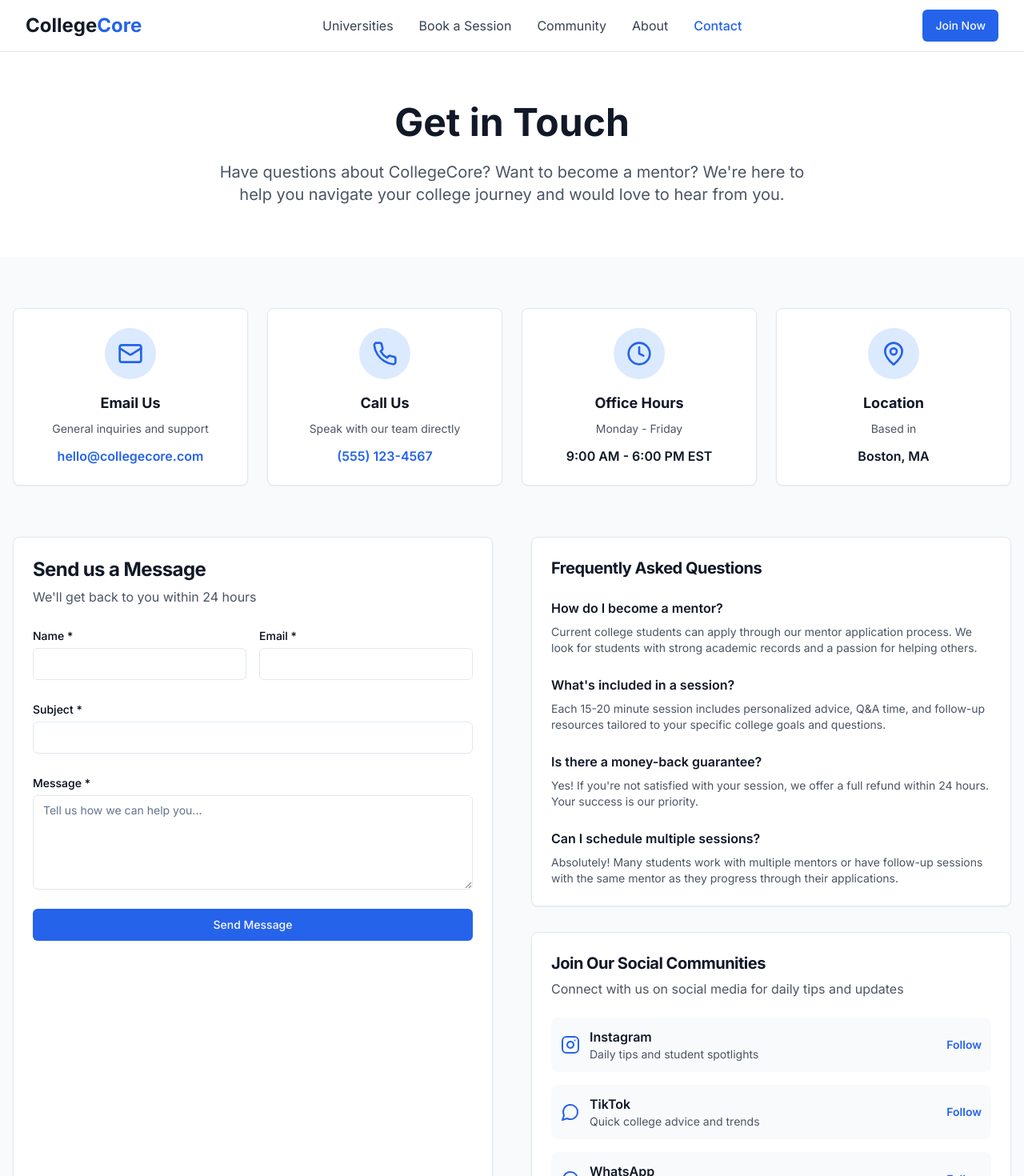
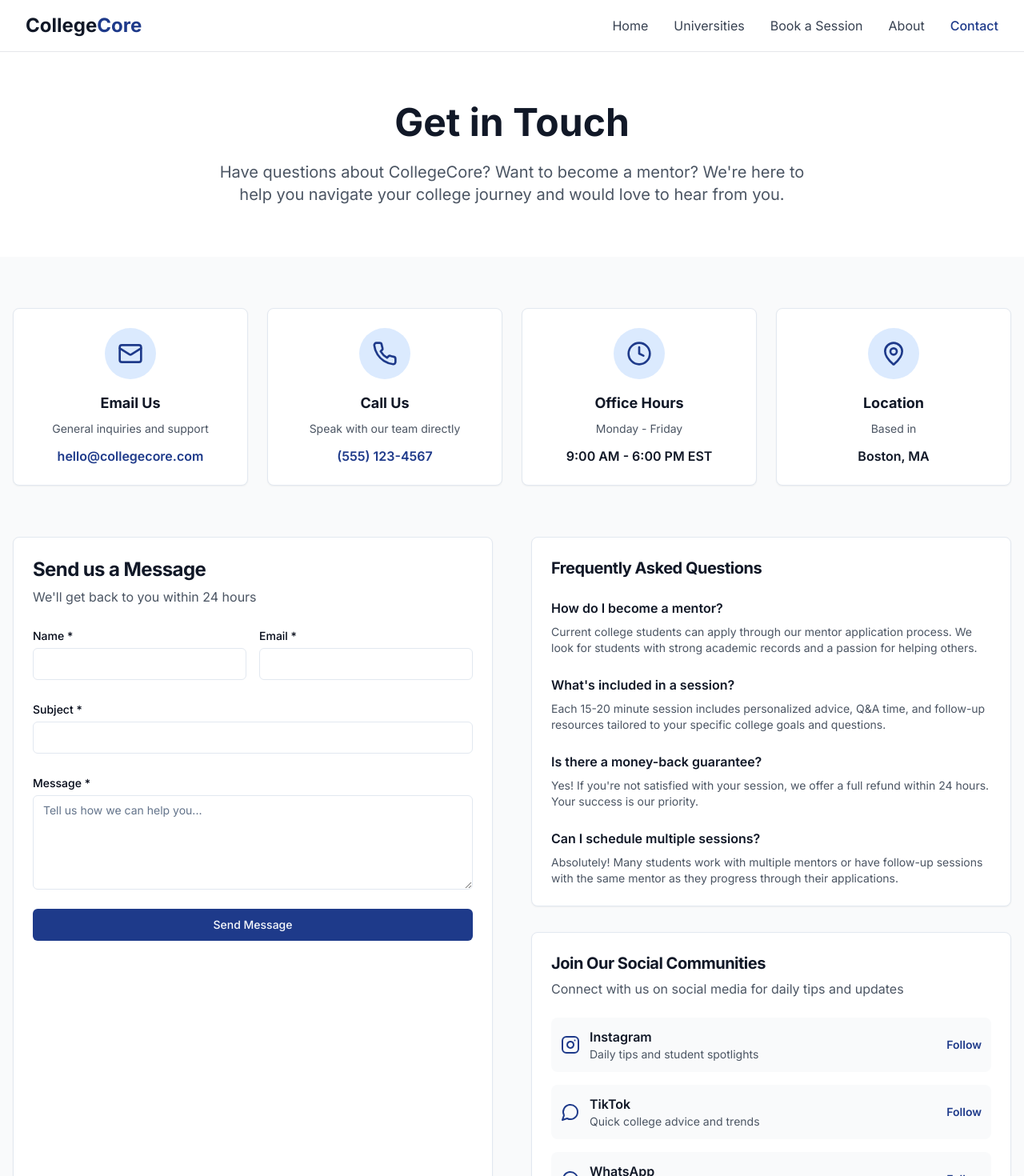
Before and after one commit to ibdesignproject/collegecore-pathways-unlocked, a React (Vite) app: page /contact in a window 1280 px wide. Shown: the top 1470 px of the page at 80% size. Built offline with nearby package versions, Linux system fonts and the light colour scheme.

Commit message:
Refactor: Improve navigation in About and Contact
Removed the "Join Now" button and updated the About and Contact pages to ensure consistent navigation.

```diff
--- a/src/pages/About.tsx
+++ b/src/pages/About.tsx
@@ -57,19 +57,16 @@ const About = () => {
           <div className="flex justify-between items-center h-16">
             <div className="flex items-center">
               <Link to="/" className="text-2xl font-bold text-gray-900">
-                College<span className="text-blue-600">Core</span>
+                College<span className="text-blue-900">Core</span>
               </Link>
             </div>
             <div className="hidden md:flex items-center space-x-8">
-              <Link to="/universities" className="text-gray-700 hover:text-blue-600 transition-colors">Universities</Link>
-              <Link to="/book-session" className="text-gray-700 hover:text-blue-600 transition-colors">Book a Session</Link>
-              <Link to="/community" className="text-gray-700 hover:text-blue-600 transition-colors">Community</Link>
-              <Link to="/about" className="text-blue-600 font-medium">About</Link>
-              <Link to="/contact" className="text-gray-700 hover:text-blue-600 transition-colors">Contact</Link>
+              <Link to="/" className="text-gray-700 hover:text-blue-900 transition-colors">Home</Link>
+              <Link to="/universities" className="text-gray-700 hover:text-blue-900 transition-colors">Universities</Link>
+              <Link to="/book-session" className="text-gray-700 hover:text-blue-900 transition-colors">Book a Session</Link>
+              <Link to="/about" className="text-blue-900 font-medium">About</Link>
+              <Link to="/contact" className="text-gray-700 hover:text-blue-900 transition-colors">Contact</Link>
             </div>
-            <Button className="bg-blue-600 hover:bg-blue-700">
-              Join Now
-            </Button>
           </div>
         </div>
       </nav>
@@ -130,7 +127,7 @@ const About = () => {
               <Card key={index} className="text-center hover:shadow-lg transition-shadow">
                 <CardContent className="p-8">
                   <div className="bg-blue-100 w-16 h-16 rounded-full flex items-center justify-center mx-auto mb-6">
-                    <value.icon className="h-8 w-8 text-blue-600" />
+                    <value.icon className="h-8 w-8 text-blue-900" />
                   </div>
                   <h3 className="text-xl font-bold text-gray-900 mb-4">{value.title}</h3>
                   <p className="text-gray-600 leading-relaxed">{value.description}</p>
@@ -190,7 +187,7 @@ const About = () => {
                     className="w-32 h-32 rounded-full object-cover mx-auto mb-6 border-4 border-blue-100"
                   />
                   <h3 className="text-xl font-bold text-gray-900 mb-2">{member.name}</h3>
-                  <p className="text-blue-600 font-semibold mb-4">{member.role}</p>
+                  <p className="text-blue-900 font-semibold mb-4">{member.role}</p>
                   <p className="text-gray-600 text-sm leading-relaxed">{member.bio}</p>
                 </CardContent>
               </Card>
@@ -205,19 +202,19 @@ const About = () => {
           <h2 className="text-3xl font-bold text-gray-900 mb-12">Our Impact</h2>
           <div className="grid md:grid-cols-4 gap-8">
             <div>
-              <div className="text-4xl font-bold text-blue-600 mb-2">10,000+</div>
+              <div className="text-4xl font-bold text-blue-900 mb-2">10,000+</div>
               <div className="text-gray-600">Students Helped</div>
             </div>
             <div>
-              <div className="text-4xl font-bold text-blue-600 mb-2">500+</div>
+              <div className="text-4xl font-bold text-blue-900 mb-2">500+</div>
               <div className="text-gray-600">College Mentors</div>
             </div>
             <div>
-              <div className="text-4xl font-bold text-blue-600 mb-2">85%</div>
+              <div className="text-4xl font-bold text-blue-900 mb-2">85%</div>
               <div className="text-gray-600">Acceptance Rate to Top Choice</div>
             </div>
             <div>
-              <div className="text-4xl font-bold text-blue-600 mb-2">$50M+</div>
+              <div className="text-4xl font-bold text-blue-900 mb-2">$50M+</div>
               <div className="text-gray-600">In Scholarships Earned</div>
             </div>
           </div>
@@ -228,19 +225,14 @@ const About = () => {
       <section className="bg-gray-900 py-16 px-4">
         <div className="max-w-4xl mx-auto text-center">
           <h2 className="text-3xl font-bold text-white mb-6">
-            Join Our Mission
+            Ready to Start Your Journey?
           </h2>
           <p className="text-xl text-gray-300 mb-8">
-            Whether you're seeking guidance or want to become a mentor, you're part of our community.
+            Connect with college mentors who understand your path for just $20 per session.
           </p>
-          <div className="flex flex-col sm:flex-row gap-4 justify-center">
-            <Button size="lg" className="bg-blue-600 hover:bg-blue-700" asChild>
-              <Link to="/book-session">Get Started</Link>
-            </Button>
-            <Button size="lg" variant="outline" className="border-gray-600 text-white hover:bg-gray-800" asChild>
-              <Link to="/contact">Become a Mentor</Link>
-            </Button>
-          </div>
+          <Button size="lg" className="bg-blue-900 hover:bg-blue-800" asChild>
+            <Link to="/book-session">Book a Session</Link>
+          </Button>
         </div>
       </section>
     </div>
--- a/src/pages/Contact.tsx
+++ b/src/pages/Contact.tsx
@@ -95,19 +95,16 @@ const Contact = () => {
           <div className="flex justify-between items-center h-16">
             <div className="flex items-center">
               <Link to="/" className="text-2xl font-bold text-gray-900">
-                College<span className="text-blue-600">Core</span>
+                College<span className="text-blue-900">Core</span>
               </Link>
             </div>
             <div className="hidden md:flex items-center space-x-8">
-              <Link to="/universities" className="text-gray-700 hover:text-blue-600 transition-colors">Universities</Link>
-              <Link to="/book-session" className="text-gray-700 hover:text-blue-600 transition-colors">Book a Session</Link>
-              <Link to="/community" className="text-gray-700 hover:text-blue-600 transition-colors">Community</Link>
-              <Link to="/about" className="text-gray-700 hover:text-blue-600 transition-colors">About</Link>
-              <Link to="/contact" className="text-blue-600 font-medium">Contact</Link>
+              <Link to="/" className="text-gray-700 hover:text-blue-900 transition-colors">Home</Link>
+              <Link to="/universities" className="text-gray-700 hover:text-blue-900 transition-colors">Universities</Link>
+              <Link to="/book-session" className="text-gray-700 hover:text-blue-900 transition-colors">Book a Session</Link>
+              <Link to="/about" className="text-gray-700 hover:text-blue-900 transition-colors">About</Link>
+              <Link to="/contact" className="text-blue-900 font-medium">Contact</Link>
             </div>
-            <Button className="bg-blue-600 hover:bg-blue-700">
-              Join Now
-            </Button>
           </div>
         </div>
       </nav>
@@ -133,14 +130,14 @@ const Contact = () => {
               <Card key={index} className="text-center hover:shadow-lg transition-shadow">
                 <CardContent className="p-6">
                   <div className="bg-blue-100 w-16 h-16 rounded-full flex items-center justify-center mx-auto mb-4">
-                    <method.icon className="h-8 w-8 text-blue-600" />
+                    <method.icon className="h-8 w-8 text-blue-900" />
                   </div>
                   <h3 className="text-lg font-bold text-gray-900 mb-2">{method.title}</h3>
                   <p className="text-sm text-gray-600 mb-3">{method.description}</p>
                   {method.action ? (
                     <a
                       href={method.action}
-                      className="text-blue-600 hover:text-blue-700 font-semibold"
+                      className="text-blue-900 hover:text-blue-700 font-semibold"
                     >
                       {method.contact}
                     </a>
@@ -214,7 +211,7 @@ const Contact = () => {
                     />
                   </div>
 
-                  <Button type="submit" className="w-full bg-blue-600 hover:bg-blue-700">
+                  <Button type="submit" className="w-full bg-blue-900 hover:bg-blue-800">
                     Send Message
                   </Button>
                 </form>
@@ -272,7 +269,7 @@ const Contact = () => {
                   {socialCommunities.map((community, index) => (
                     <div key={index} className="flex items-center justify-between p-3 bg-gray-50 rounded-lg">
                       <div className="flex items-center">
-                        <community.icon className="h-6 w-6 text-blue-600 mr-3" />
+                        <community.icon className="h-6 w-6 text-blue-900 mr-3" />
                         <div>
                           <div className="font-semibold text-gray-900">{community.platform}</div>
                           <div className="text-sm text-gray-600">{community.description}</div>
@@ -282,7 +279,7 @@ const Contact = () => {
                         href={community.link}
                         target="_blank"
                         rel="noopener noreferrer"
-                        className="text-blue-600 hover:text-blue-700 font-semibold text-sm"
+                        className="text-blue-900 hover:text-blue-700 font-semibold text-sm"
                       >
                         Follow
                       </a>
@@ -304,7 +301,7 @@ const Contact = () => {
           <p className="text-xl text-gray-300 mb-8">
             Don't wait to get the guidance you need. Book a session with one of our college mentors today.
           </p>
-          <Button size="lg" className="bg-blue-600 hover:bg-blue-700" asChild>
+          <Button size="lg" className="bg-blue-900 hover:bg-blue-800" asChild>
             <Link to="/book-session">Book Your First Session</Link>
           </Button>
         </div>
```
